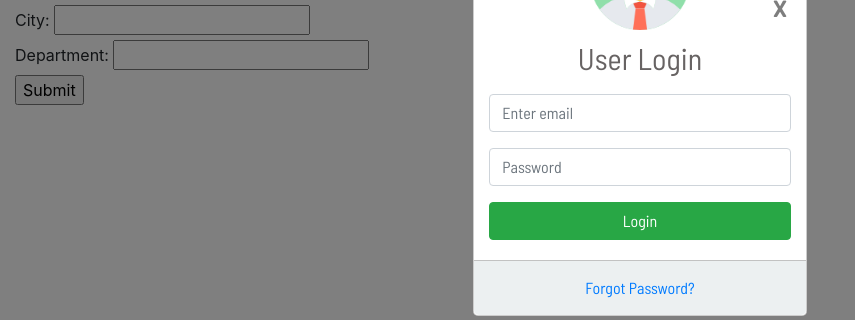
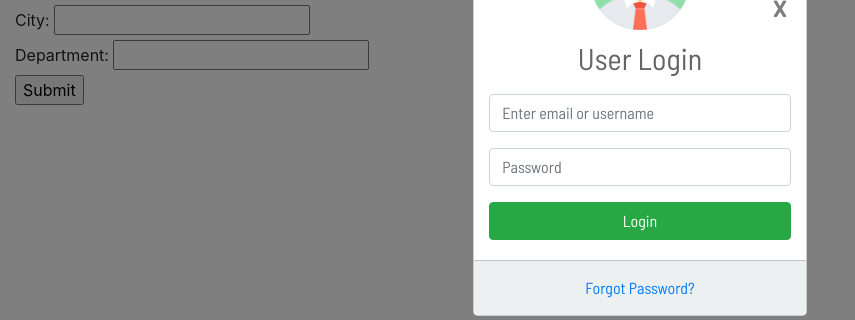
Before and after one commit to buffgecko12/dcp, a Django app: page /wakemeup/admin/edit_school in a window 1280 px wide, after a click on "Login". Shown: the part 121-441 px from the top of the page, without its empty margins (0-855 px from the left). Run offline with Django 3.2, Linux system fonts and the light colour scheme; some libraries are stand-ins or nearby versions.

Commit message:
DCP #9 Updated form

```diff
--- a/templates/login.html
+++ b/templates/login.html
@@ -15,9 +15,10 @@
           <button type="button" class="close" data-dismiss="modal">x</button>
         </div>
         <div class="col-lg-12 col-sm-12 col-12 form-input">
-          <form>
+          <form  action="{% url 'wakemeup:login' %}" method="post">
+            {% csrf_token %}
             <div class="form-group">
-              <input type="email" class="form-control" placeholder="Enter email">
+              <input type="text" class="form-control" placeholder="Enter email or username">
             </div>
             <div class="form-group">
               <input type="password" class="form-control" placeholder="Password">
```
